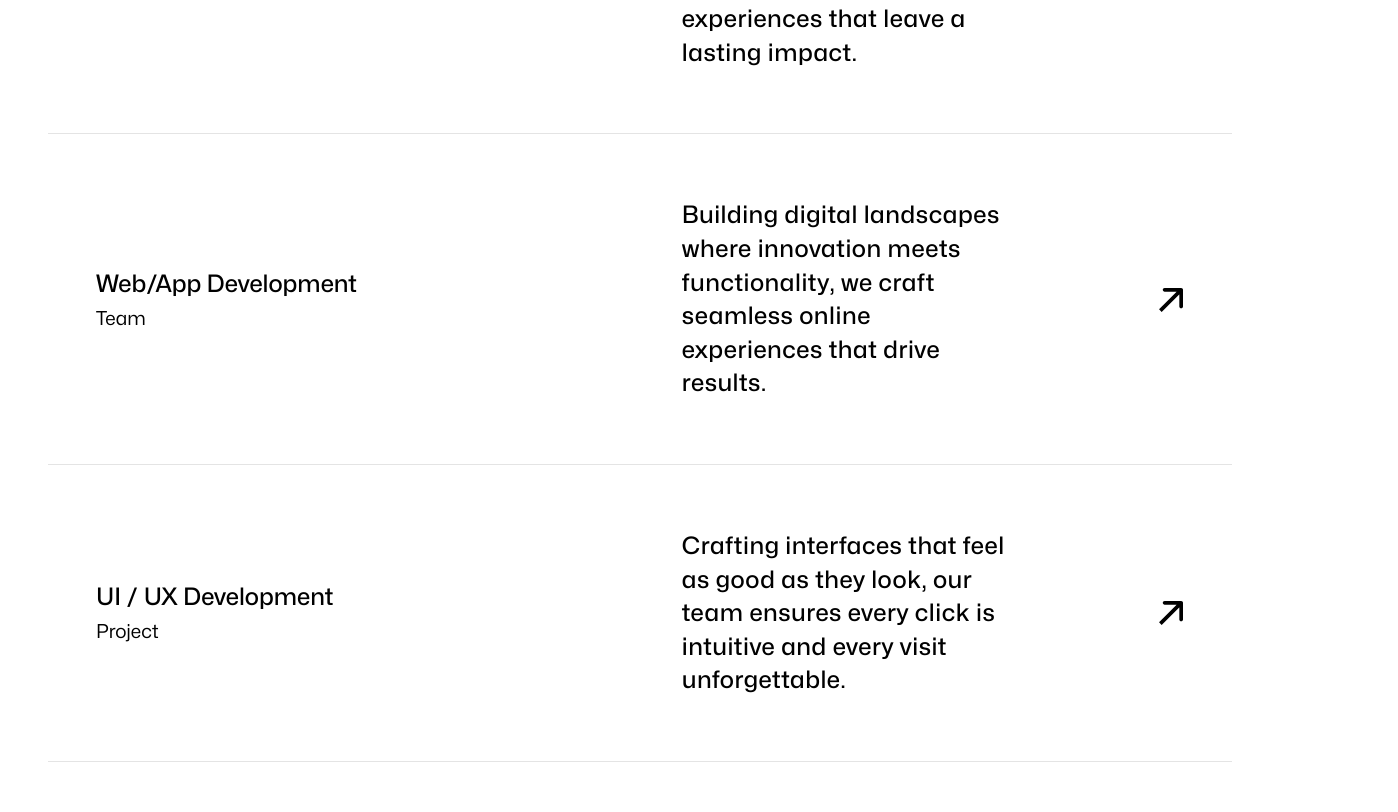
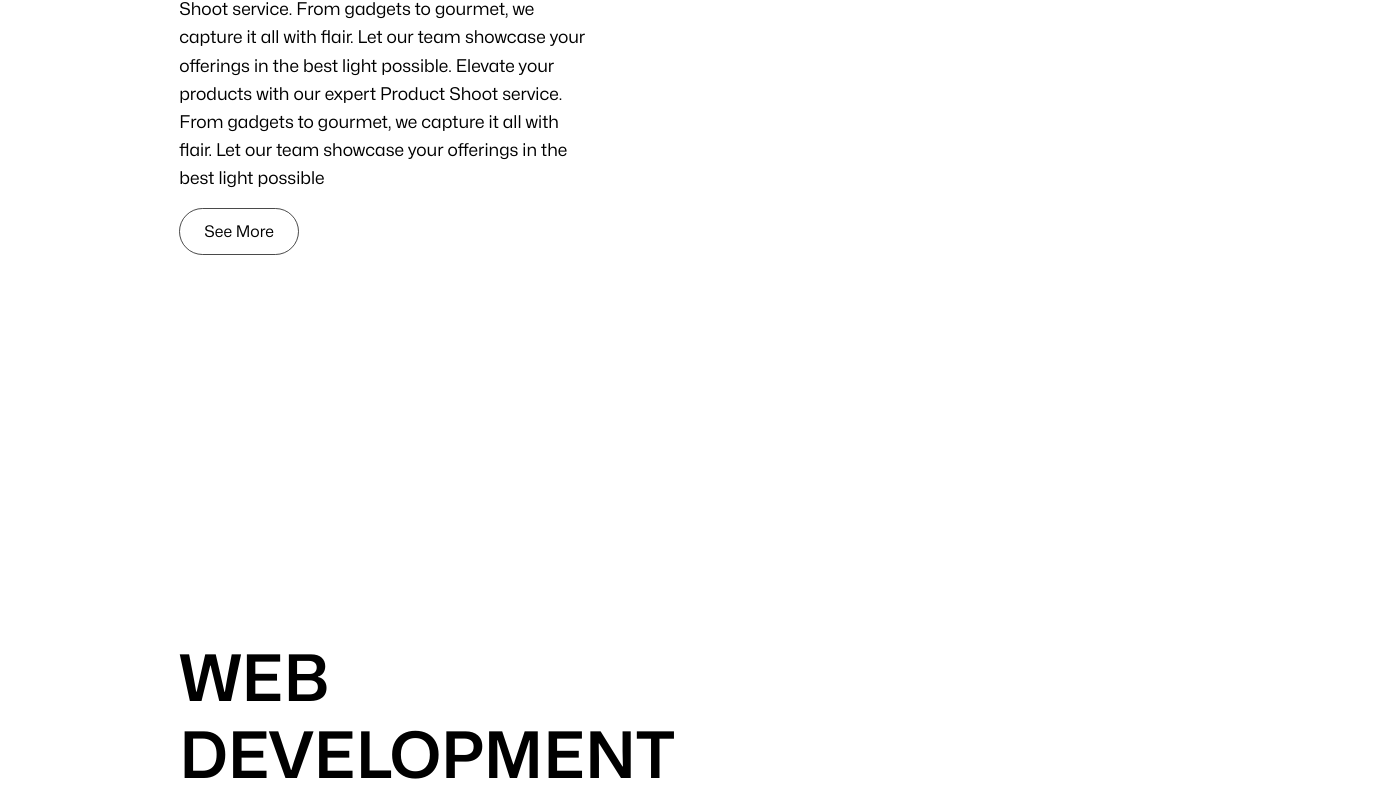
Before and after one commit to Project-Clever-Studio/web-frontend, a React (Vite) app: page / in a window 1280 px wide. Shown: the part 6188-7000 px from the top of the page, 1398 px wide, since content can reach past the window. Built offline with nearby package versions, Linux system fonts and the light colour scheme.

Commit message:
recreate services section

```diff
--- a/src/components/Marquee.jsx
+++ b/src/components/Marquee.jsx
@@ -98,8 +98,8 @@ const SVG = () => {
     <span>
       <svg viewBox="0 0 200 200" fill="none" xmlns="http://www.w3.org/2000/svg">
         <path
-          fill-rule="evenodd"
-          clip-rule="evenodd"
+          fillRule="evenodd"
+          clipRule="evenodd"
           d="M120 0H80V51.7157L43.4315 15.1472L15.1472 43.4314L51.7158 80H0V120H51.7157L15.1472 156.568L43.4315 184.853L80 148.284V200H120V148.284L156.569 184.853L184.853 156.569L148.284 120H200V80H148.284L184.853 43.4314L156.569 15.1471L120 51.7157V0Z"
           fill="black"
         />
--- a/src/components/Sections/home/PortfolioSection.jsx
+++ b/src/components/Sections/home/PortfolioSection.jsx
@@ -219,7 +219,6 @@ const PortfolioSection = () => {
     });
 
     imageRef.current.forEach((element, i) => {
-      console.log(element, i);
       gsap.set(element, {
         filter: "blur(10px)",
         scale: 1.1,
--- a/src/components/Sections/home/Services.jsx
+++ b/src/components/Sections/home/Services.jsx
@@ -1,7 +1,7 @@
 import { useGSAP } from "@gsap/react";
 import gsap from "gsap";
 import { ScrollTrigger } from "gsap/all";
-import React, { useRef } from "react";
+import React, { useEffect, useRef } from "react";
 import styled from "styled-components";
 
 const Conatiner = styled.div`
@@ -28,7 +28,7 @@ const ContentWrapper = styled.div`
 `;
 
 const Content = styled.div`
-  width: 50%;
+  width: 80%;
   height: 100svh;
   display: flex;
   flex-direction: column;
@@ -37,14 +37,17 @@ const Content = styled.div`
     display: none;
   }
   h1 {
-    font-size: 2.5rem;
+    font-size: 4rem;
     font-weight: 500;
+    text-transform: uppercase;
+    font-weight: 600;
     padding-bottom: 1rem;
   }
   p {
-    font-size: 1rem;
+    font-size: 1.1rem;
     font-weight: 400;
     padding-bottom: 1rem;
+    line-height: 1.6;
   }
   @media (max-width: 768px) {
     width: 100%;
@@ -118,44 +121,51 @@ const Button = styled.div`
 const servicesData = [
   {
     name: "Product shoot",
-    info: "Elevate your products with our expert Product Shoot service. From gadgets to gourmet, we capture it all with flair. Let our team showcase your offerings in the best light possible.",
+    info: "Elevate your products with our expert Product Shoot service. From gadgets to gourmet, we capture it all with flair. Let our team showcase your offerings in the best light possible. Elevate your products with our expert Product Shoot service. From gadgets to gourmet, we capture it all with flair. Let our team showcase your offerings in the best light possible",
     image: "https://deveb.co/static/media/vim.2c5e9ce4.jpg",
-    // image: BG1,
-    url: "",
     backgroundColor: "#fdbbff",
   },
   {
     name: "Web Development",
     info: "Transform your online presence with our Web Development service. We craft sleek, user-friendly websites tailored to your brand. From design to deployment, we ensure your site stands out and delivers a seamless experience for your visitors.",
     image: "https://deveb.co/static/media/dopop2.3974e9e7.jpg",
-    // image: BG2,
-
-    url: "",
-    backgroundColor: "#bcbbff",
+    backgroundColor: "#8d8bff",
   },
   {
     name: "Social media marketing",
     info: "TBoost your brand's online presence with our Social Media Marketing service. We craft tailored strategies to engage your audience and drive results. From content creation to analytics, we help you make a lasting impact in the digital sphere",
     image: "https://deveb.co/static/media/newdopegood.6e57b4b4.jpg",
-    url: "",
-    backgroundColor: "#ffbbbb",
+    backgroundColor: "#ff9292",
   },
   {
     name: "Nft creation",
     info: "Dive into the world of digital assets with our NFT Creation service. We help you turn your ideas into unique, blockchain-based collectibles. From concept to minting, we guide you through the process, ensuring your NFTs stand out in the digital marketplace.",
     image: "https://deveb.co/static/media/vim.2c5e9ce4.jpg",
-    url: "",
-    backgroundColor: "#bcbbff",
+    backgroundColor: "#baff9a",
+  },
+  {
+    name: "Product shoot",
+    info: "Elevate your products with our expert Product Shoot service. From gadgets to gourmet, we capture it all with flair. Let our team showcase your offerings in the best light possible. Elevate your products with our expert Product Shoot service. From gadgets to gourmet, we capture it all with flair. Let our team showcase your offerings in the best light possible",
+    image: "https://deveb.co/static/media/vim.2c5e9ce4.jpg",
+    backgroundColor: "#fdc0ff",
+  },
+  {
+    name: "Web Development",
+    info: "Transform your online presence with our Web Development service. We craft sleek, user-friendly websites tailored to your brand. From design to deployment, we ensure your site stands out and delivers a seamless experience for your visitors.",
+    image: "https://deveb.co/static/media/dopop2.3974e9e7.jpg",
+    backgroundColor: "#feffaa",
   },
 ];
 
 const Services = () => {
   const containerRef = useRef(null);
   const imageWrapperRef = useRef(null);
+  const contentRefs = useRef([]);
 
   useGSAP(() => {
     let mm = gsap.matchMedia();
     const images = gsap.utils.toArray(".image:not(:first-child)");
+    const body = document.body;
 
     mm.add("(min-width: 768px)", () => {
       gsap.set(images, { yPercent: 101 });
@@ -174,6 +184,37 @@ const Services = () => {
         scrub: true,
         animation: animation,
       });
+
+      contentRefs.current.forEach((element, index) => {
+        ScrollTrigger.create({
+          trigger: element,
+          start: "top top",
+          end: "bottom bottom",
+          onEnter: () =>
+            gsap.to(body, {
+              backgroundColor: servicesData[index].backgroundColor,
+            }),
+
+          onLeave: () => {
+            if (index === contentRefs.current.length - 1) {
+              gsap.to(body, {
+                backgroundColor: "#fff",
+              });
+            }
+          },
+          onLeaveBack: () => {
+            if (index === 0) {
+              gsap.to(body, {
+                backgroundColor: "#fff",
+              });
+            } else {
+              gsap.to(body, {
+                backgroundColor: servicesData[index - 1].backgroundColor,
+              });
+            }
+          },
+        });
+      });
     });
   });
 
@@ -181,7 +222,10 @@ const Services = () => {
     <Conatiner ref={containerRef}>
       <ContentWrapper>
         {servicesData.map((item, index) => (
-          <Content key={index}>
+          <Content
+            key={index}
+            ref={(element) => (contentRefs.current[index] = element)}
+          >
             <img src={item.image} alt="" />
             <h1>{item.name}</h1>
             <p>{item.info}</p>
--- a/src/pages/Home.jsx
+++ b/src/pages/Home.jsx
@@ -6,7 +6,7 @@ import { FaArrowRight } from "react-icons/fa";
 import SplitType from "split-type";
 import RouteTransition from "../components/RouteTransition";
 import Brands from "../components/Brands";
-import Services from "../components/Services";
+import Services from "../components/Sections/home/Services";
 import About from "../components/Sections/home/About";
 import PortfolioSection from "../components/Sections/home/PortfolioSection";
 import { useContextProvider } from "../utils/GlobleContextProvider";
@@ -316,9 +316,9 @@ const Home = () => {
           </ShowReel>
         </Hero>
         <About />
+        <Services />
         <PortfolioSection />
         <Approch />
-        <Services />
         <Brands />
         <Marquee />
       </Container>
```
